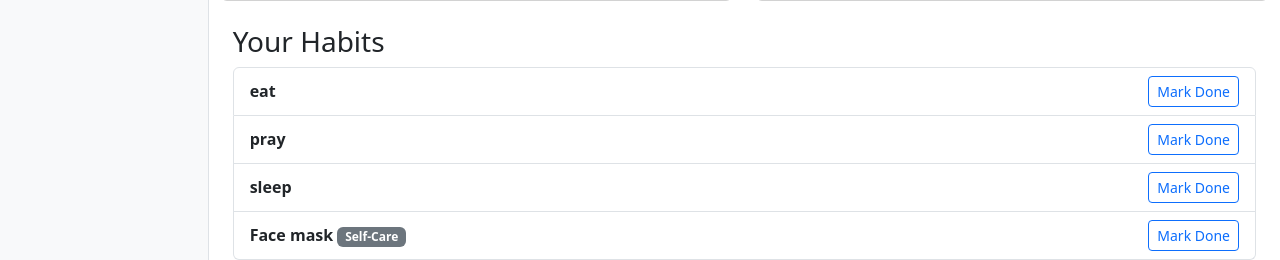
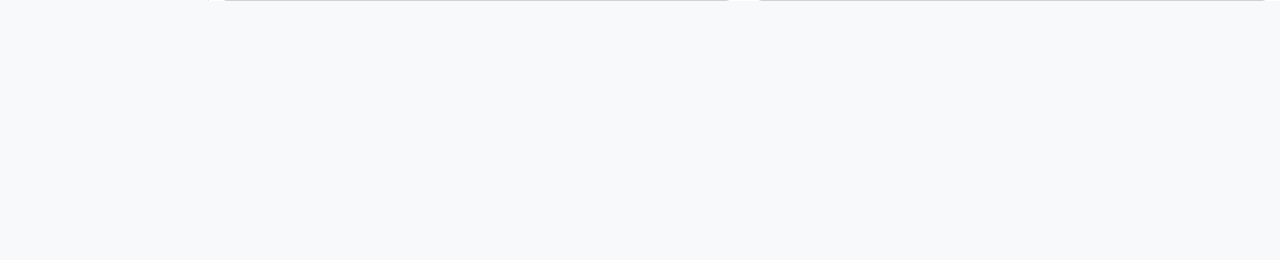
Before and after one commit to aishieee/p4-habit-tracker, a Django app: page /habits/dashboard/ in a window 1280 px wide. Shown: the part 1248-1508 px from the top of the page. After the commit the page ends 1249 px from the top, so only its background shows below. Run offline with Django 5.2, Linux system fonts and the light colour scheme; a user stored in the database is signed in; data comes from the database, SQL or seed files in the repository; both versions use the stored data as it was after the commit; some libraries are stand-ins or nearby versions.

Commit message:
Refactor: Remove Habit list section from dashboard.html

```diff
--- a/habits/templates/habits/dashboard.html
+++ b/habits/templates/habits/dashboard.html
@@ -102,35 +102,6 @@
     </div>
   </div>
 
-  <!-- Habit List Section -->
-<div class="container mt-4">
-  <h3>Your Habits</h3>
-  <ul class="list-group">
-    {% for habit in habits %}
-      <li class="list-group-item d-flex justify-content-between align-items-center">
-        <div>
-          <strong>{{ habit.name }}</strong>
-          <!-- Show category badge if the habit has one -->
-          {% if habit.get_category_display %}
-            <span class="badge bg-secondary">{{ habit.get_category_display }}</span>
-          {% endif %}
-        </div>
-        <!-- Form to toggle habit completion for the day -->
-        <form action="{% url 'habits:toggle_habit' habit.pk %}" method="post">
-          {% csrf_token %}
-          {% if habit.is_completed_today %}
-            <!-- Button is disabled if habit is already marked as complete -->
-            <button class="btn btn-success btn-sm" disabled>Done</button>
-          {% else %}
-            <!-- Button allows user to mark habit as done -->
-            <button class="btn btn-outline-primary btn-sm">Mark Done</button>
-          {% endif %}
-        </form>
-    {% empty %}
-      <li class="list-group-item">You don't have any habits yet.</li>
-    {% endfor %}
-  </ul>
-</div>
 </script>
 
 {% endblock %}
```
Also changed, not shown: db.sqlite3.
